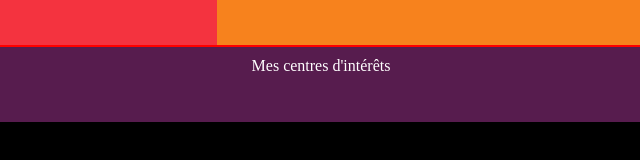
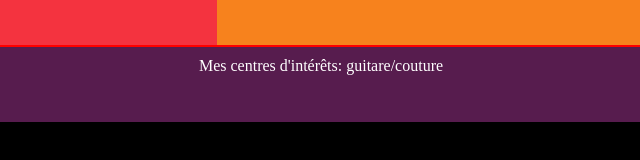
Before and after one commit to julie1030/My-CV, a plain HTML site: page index.html in a window 1280 px wide. Shown: the part 478-638 px from the top of the page, 319-959 px from the left. Drawn offline with Linux system fonts and the light colour scheme.

Commit message:
interets

```diff
--- a/index.html
+++ b/index.html
@@ -37,7 +37,7 @@
     </article>
 
 </section>
-    <footer>Mes centres d'intérêts</footer>
+    <footer>Mes centres d'intérêts: guitare/couture</footer>
 </div>
 
 </body>
```
